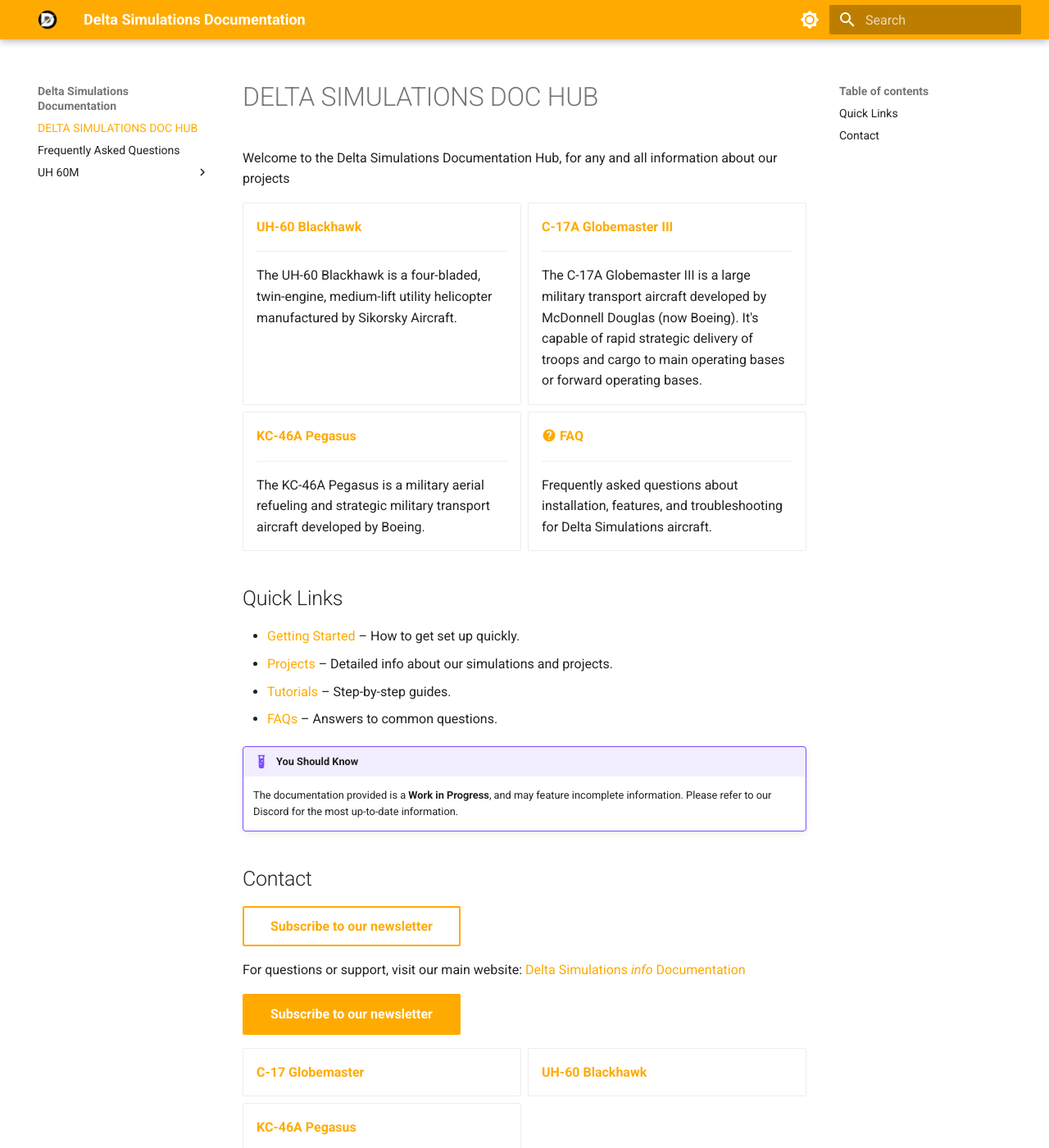
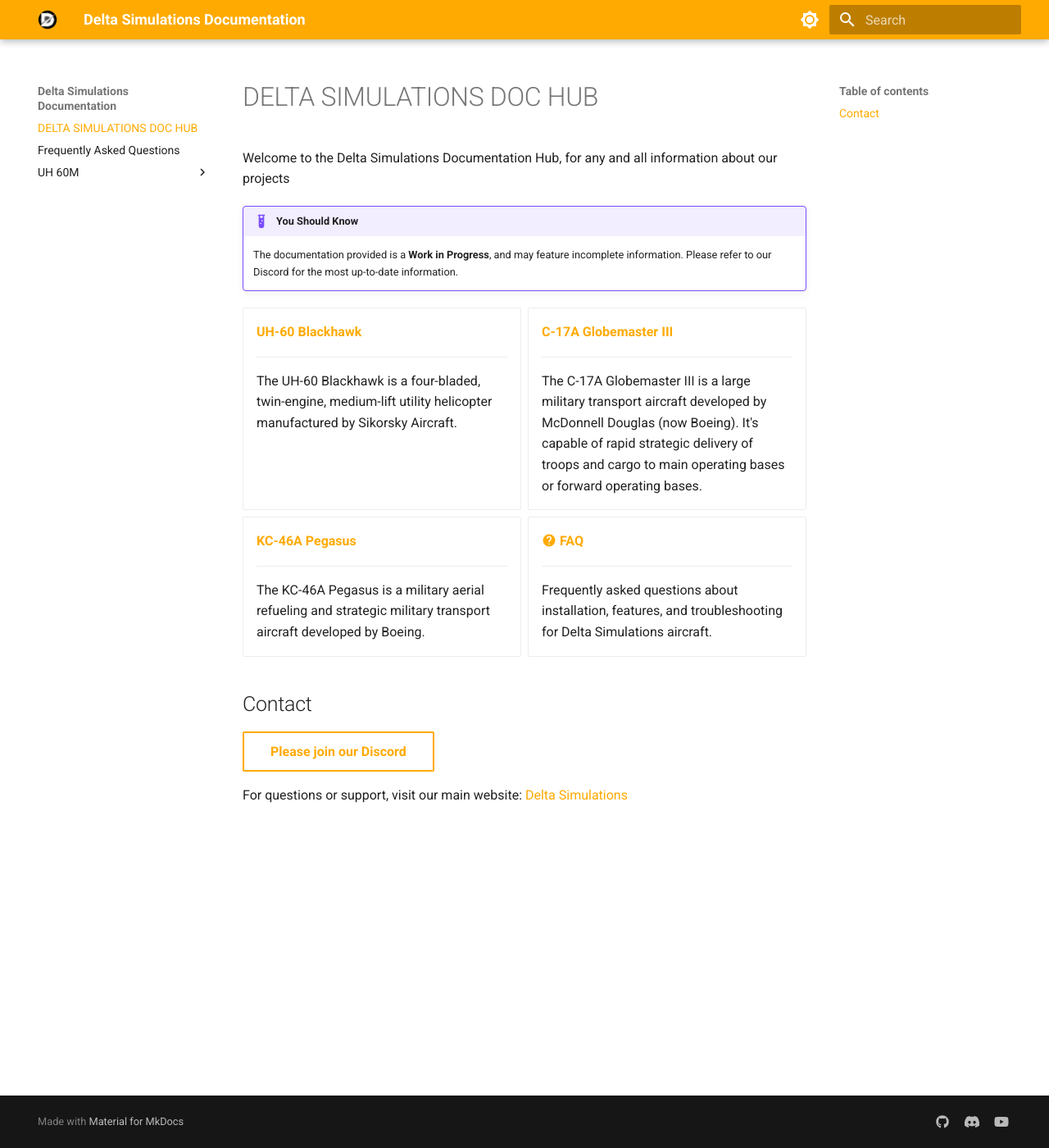
Before and after one commit to Delta-Simulations/delta-simulations-docs, an MkDocs documentation site: the page built from docs/index.md, in a window 1280 px wide and 1400 px high. Shown: the whole window at 82% size. Built offline with MkDocs 1.6.1 and Material for MkDocs 9.7.7, drawn with Linux system fonts in a browser that asks for light colours.

Commit message:
Cleaned up home page

```diff
--- a/docs/index.md
+++ b/docs/index.md
@@ -1,7 +1,12 @@
 # DELTA SIMULATIONS DOC HUB
 
 Welcome to the Delta Simulations Documentation Hub, for any and all information about our projects
+
+!!! example "You Should Know"
+    The documentation provided is a __Work in Progress__, and may feature incomplete information. Please refer to our Discord for the most up-to-date information.
+
 <div class="grid cards" markdown>
+
 
 -   __[UH-60 Blackhawk](./UH-60M/Home.md)__
 
@@ -9,13 +14,13 @@ Welcome to the Delta Simulations Documentation Hub, for any and all information
 
     The UH-60 Blackhawk is a four-bladed, twin-engine, medium-lift utility helicopter manufactured by Sikorsky Aircraft.
 
--   __[C-17A Globemaster III](./kc-46a.md)__
+-   __[C-17A Globemaster III]()__
 
     ---
 
     The C-17A Globemaster III is a large military transport aircraft developed by McDonnell Douglas (now Boeing). It's capable of rapid strategic delivery of troops and cargo to main operating bases or forward operating bases.
 
--   __[KC-46A Pegasus](./kc-46a.md)__
+-   __[KC-46A Pegasus]()__
 
     ---
 
@@ -28,27 +33,8 @@ Welcome to the Delta Simulations Documentation Hub, for any and all information
     Frequently asked questions about installation, features, and troubleshooting for Delta Simulations aircraft.
 
 </div>
-## Quick Links
 
-- [Getting Started]() – How to get set up quickly.
-- [Projects]() – Detailed info about our simulations and projects.
-- [Tutorials]() – Step-by-step guides.
-- [FAQs]() – Answers to common questions.
-
-!!! example "You Should Know"
-    The documentation provided is a __Work in Progress__, and may feature incomplete information. Please refer to our Discord for the most up-to-date information.
 ## Contact
-[Subscribe to our newsletter](#){ .md-button }
+[Please join our Discord](https://discord.gg/4pjxYUw8j7){ .md-button }
 
 For questions or support, visit our main website: [Delta Simulations](https://www.deltasimulations.ca)
-[<i class="material-icons">info</i> Documentation]()
-
-[Subscribe to our newsletter](#){ .md-button .md-button--primary }
-
-<div class="grid cards" markdown>
-
-- [__C-17 Globemaster__]()
-- [__UH-60 Blackhawk__]()
-- [__KC-46A Pegasus__]()
-
-</div>
--- a/docs/styles.css
+++ b/docs/styles.css
@@ -50,3 +50,9 @@
   text-align: center;
   width: 100%;
 }
+
+/* assets/stylesheets/custom.css */
+.card-bg-uh60 { background: url('/assets/c17_bg.png') center/cover no-repeat; }
+.card-bg-c17 { background: url('/assets/c17_bg.png') center/cover no-repeat; }
+.card-bg-kc46 { background: url('/assets/c17_bg.png') center/cover no-repeat; }
+.card-bg-faq { background: url('/assets/faq-bg.jpg') center/cover no-repeat; }
```
Also changed, not shown: README.md (+2 -3 lines), 2 other files.
